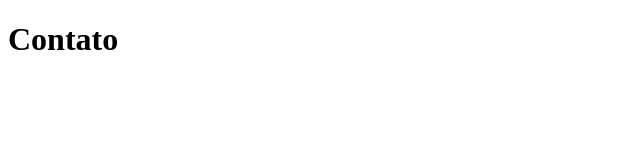
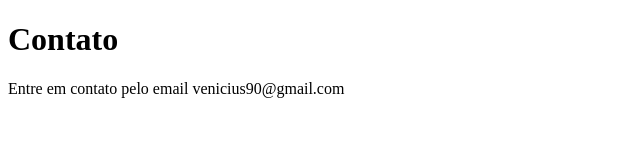
Before and after one commit to JefersonVenicius/GITALURA, a plain HTML site: page contato.html in a window 1280 px wide. Shown: the whole page, without its empty margins (0-640 px from the left). Drawn offline with Linux system fonts and the light colour scheme.

Commit message:
adicionando o email de contato

```diff
--- a/contato.html
+++ b/contato.html
@@ -8,5 +8,6 @@
 </head>
 <body>
     <h1>Contato</h1>
+    <p>Entre em contato pelo email venicius90@gmail.com</p>
 </body>
 </html>
```
